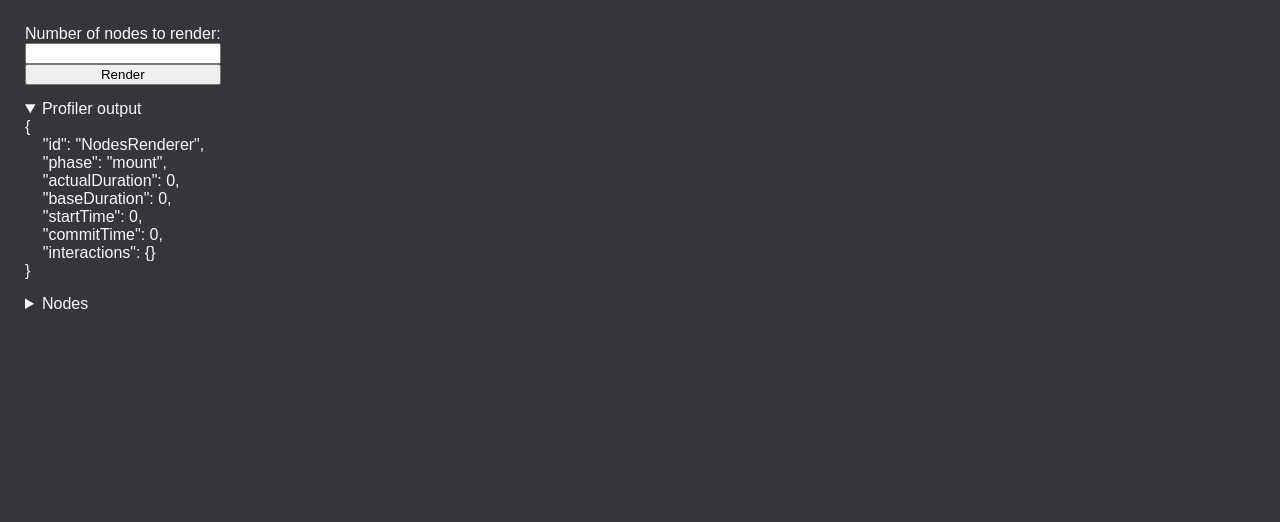
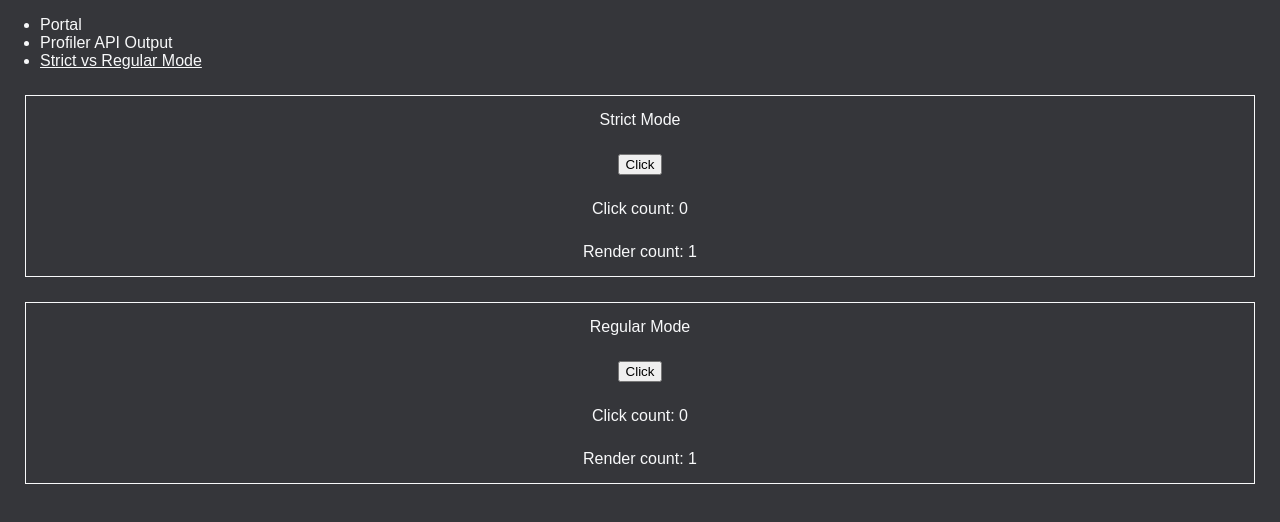
Before and after one commit to ophiryael/react-bits, a React (Create React App) app: page /strict-vs-regular-mode in a window 1280 px wide. Shown: the top 522 px of the page. Built offline with nearby package versions, Linux system fonts and the light colour scheme.

Commit message:
Add in-app router

```diff
--- a/package.json
+++ b/package.json
@@ -12,6 +12,7 @@
     "@types/react-dom": "^16.9.0",
     "react": "^16.13.1",
     "react-dom": "^16.13.1",
+    "react-router-dom": "^5.2.0",
     "react-scripts": "3.4.1",
     "styled-components": "^5.1.1",
     "typescript": "~3.7.2"
@@ -41,6 +42,7 @@
     "styled-components": "^5"
   },
   "devDependencies": {
+    "@types/react-router-dom": "^5.1.5",
     "@types/styled-components": "^5.1.1"
   }
 }
--- /dev/null
+++ b/src/App.tsx
@@ -0,0 +1,21 @@
+import React from 'react';
+import { BrowserRouter } from 'react-router-dom';
+import { NavMenu } from './navigation/NavMenu';
+import { AppRoutes } from './navigation/AppRoutes';
+import { AppRoute } from './navigation/interfaces';
+import { PortalParent } from './portal/PortalParent';
+import { ProfilerApiOutput } from './profiler-api-output/ProfilerApiOutput';
+import { StrictVsRegularMode } from './strict-vs-regular-mode/StrictVsRegularMode';
+
+const routes: AppRoute[] = [
+  { path: '/portal', name: 'Portal', Component: PortalParent },
+  { path: '/profiler-api-output', name: 'Profiler API Output', Component: ProfilerApiOutput },
+  { path: '/strict-vs-regular-mode', name: 'Strict vs Regular Mode', Component: StrictVsRegularMode },
+];
+
+export const App = () => (
+  <BrowserRouter>
+    <NavMenu routes={routes} />
+    <AppRoutes routes={routes} />
+  </BrowserRouter>
+);
--- a/src/index.tsx
+++ b/src/index.tsx
@@ -1,6 +1,6 @@
 import React from 'react';
 import ReactDOM from 'react-dom';
 import './index.css';
-import { ProfilerApiOutput } from './profiler-api-output/ProfilerApiOutput';
+import { App } from './App';
 
-ReactDOM.render(<ProfilerApiOutput />, document.getElementById('root'));
+ReactDOM.render(<App />, document.getElementById('root'));
--- /dev/null
+++ b/src/navigation/AppRoutes.tsx
@@ -0,0 +1,17 @@
+import React from 'react';
+import { Switch, Route } from 'react-router-dom';
+import { AppRoute } from './interfaces';
+
+interface Props {
+  routes: AppRoute[];
+}
+
+export const AppRoutes: React.FC<Props> = ({ routes }) => (
+  <Switch>
+    {routes.map(({ path, Component }) => (
+      <Route key={path} path={path}>
+        <Component />
+      </Route>
+    ))}
+  </Switch>
+);
--- /dev/null
+++ b/src/navigation/NavMenu.tsx
@@ -0,0 +1,29 @@
+import React from 'react';
+import styled from 'styled-components';
+import { NavLink } from 'react-router-dom';
+import { AppRoute } from './interfaces';
+
+interface Props {
+  routes: AppRoute[];
+}
+
+const StyledNavLink = styled(NavLink)`
+  color: inherit;
+  text-decoration: none;
+
+  &.active {
+    text-decoration: underline;
+  }
+`;
+
+export const NavMenu: React.FC<Props> = ({ routes }) => (
+  <nav>
+    <ul>
+      {routes.map(route => (
+        <li key={route.path}>
+          <StyledNavLink to={route.path}>{route.name}</StyledNavLink>
+        </li>
+      ))}
+    </ul>
+  </nav>
+);
--- /dev/null
+++ b/src/navigation/interfaces.ts
@@ -0,0 +1,5 @@
+export interface AppRoute {
+  path: string;
+  name: string;
+  Component: React.FC;
+}
--- a/src/child-to-sibling-child-portal/ParentContainer.tsx
+++ b/src/portal/PortalParent.tsx
@@ -12,7 +12,7 @@ const Container = styled('div')`
   }
 `;
 
-export const ParentContainer: React.FC = () => {
+export const PortalParent: React.FC = () => {
   const [clickCount, setClickCount] = useState(0);
   const [regularChildEl, setRegularChildEl] = useState<HTMLDivElement | null>(null);
 
```
Also changed, not shown: src/portal/PortalChild.tsx (renamed from src/child-to-sibling-child-portal/PortalChild.tsx), 1 other file (tests, documents, lock files or other folders).
